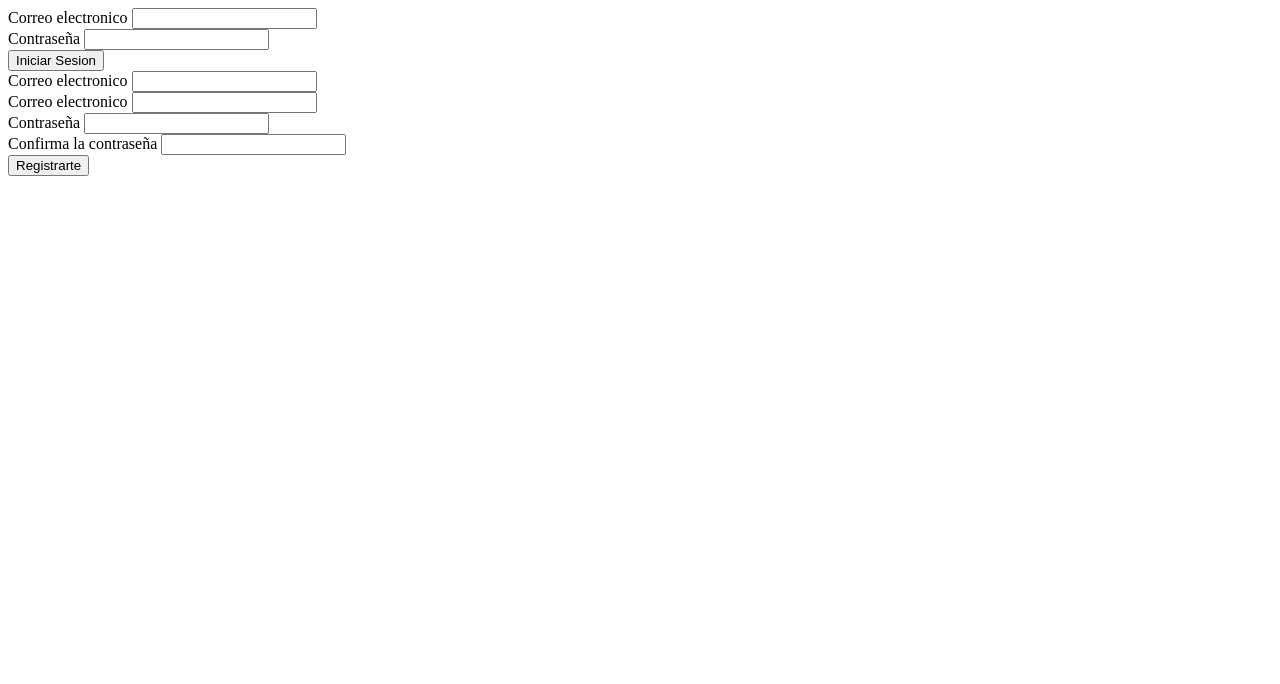
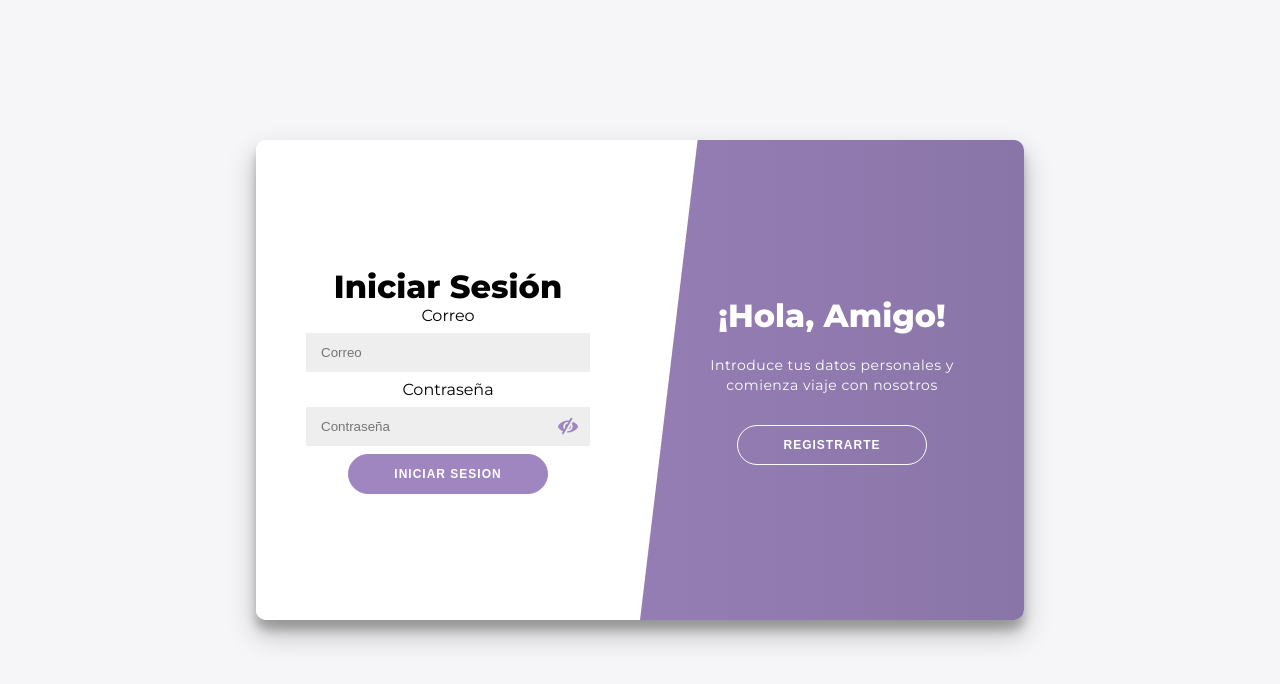
Before and after one commit to new-CarlosEst/ProyectoPracticaCliente, a website with bundled scripts: page loginReg/src/login.html in a window 1280 px wide. Built offline with nearby package versions, Linux system fonts and the light colour scheme.

Commit message:
Diseño + UI/UX + funcionalidades

```diff
--- a/loginReg/server/funciones.js
+++ b/loginReg/server/funciones.js
@@ -60,4 +60,5 @@ export async function insertarDatos(email, user, password) {
 }
 
 //Cierro la conexion
+//Me lo comento pq da error esto, asi que no lo cierro
 // await cerrarConexion();
--- /dev/null
+++ b/loginReg/src/css/login.css
@@ -0,0 +1,243 @@
+@import url('https://fonts.googleapis.com/css?family=Montserrat:400,800');
+
+* {
+    box-sizing: border-box;
+}
+
+body {
+    background: #f6f5f7;
+    display: flex;
+    justify-content: center;
+    align-items: center;
+    flex-direction: column;
+    font-family: 'Montserrat', sans-serif;
+    height: 100vh;
+    margin: -20px 0 50px;
+}
+
+h1 {
+    font-weight: bold;
+    margin: 0;
+}
+
+h2 {
+    text-align: center;
+}
+
+p {
+    font-size: 14px;
+    font-weight: 100;
+    line-height: 20px;
+    letter-spacing: 0.5px;
+    margin: 20px 0 30px;
+}
+
+span {
+    font-size: 12px;
+}
+
+a {
+    color: #333;
+    font-size: 14px;
+    text-decoration: none;
+    margin: 15px 0;
+}
+
+button {
+    border-radius: 20px;
+    border: 1px solid #9F86C0;
+    background-color: #9F86C0;
+    color: #FFFFFF;
+    font-size: 12px;
+    font-weight: bold;
+    padding: 12px 45px;
+    letter-spacing: 1px;
+    text-transform: uppercase;
+    transition: transform 80ms ease-in;
+    cursor: pointer;
+}
+
+button:active {
+    transform: scale(0.95);
+}
+
+button:focus {
+    outline: none;
+}
+
+button.ghost {
+    background-color: transparent;
+    border-color: #FFFFFF;
+}
+
+form {
+    background-color: #FFFFFF;
+    display: flex;
+    align-items: center;
+    justify-content: center;
+    flex-direction: column;
+    padding: 0 50px;
+    height: 100%;
+    text-align: center;
+}
+
+input {
+    background-color: #eee;
+    border: none;
+    padding: 12px 15px;
+    margin: 8px 0;
+    width: 100%;
+}
+
+.container {
+    background-color: #fff;
+    border-radius: 10px;
+    box-shadow: 0 14px 28px rgba(0, 0, 0, 0.25),
+        0 10px 10px rgba(0, 0, 0, 0.22);
+    position: relative;
+    overflow: hidden;
+    width: 768px;
+    max-width: 100%;
+    min-height: 480px;
+}
+
+.form-container {
+    position: absolute;
+    top: 0;
+    height: 100%;
+    transition: all 0.6s ease-in-out;
+}
+
+.sign-in-container {
+    left: 0;
+    width: 50%;
+    z-index: 2;
+}
+
+.container.right-panel-active .sign-in-container {
+    transform: translateX(100%);
+}
+
+.sign-up-container {
+    left: 0;
+    width: 50%;
+    opacity: 0;
+    z-index: 1;
+}
+
+.container.right-panel-active .sign-up-container {
+    transform: translateX(100%);
+    opacity: 1;
+    z-index: 5;
+    animation: show 0.6s;
+}
+
+@keyframes show {
+
+    0%,
+    49.99% {
+        opacity: 0;
+        z-index: 1;
+    }
+
+    50%,
+    100% {
+        opacity: 1;
+        z-index: 5;
+    }
+}
+
+.overlay-container {
+    position: absolute;
+    top: 0;
+    left: 50%;
+    width: 50%;
+    height: 100%;
+    overflow: hidden;
+    transition: transform 0.6s ease-in-out, clip-path 0.6s ease-in-out;
+    z-index: 100;
+    clip-path: polygon(15% 0, 100% 0, 100% 100%, 0% 100%);
+}
+
+.container.right-panel-active .overlay-container {
+    transform: translateX(-100%);
+    clip-path: polygon(0 0, 85% 0, 100% 100%, 0% 100%);
+}
+
+.overlay {
+    background: #9F86C0;
+    background: -webkit-linear-gradient(to right, #9F86C0, #8a75a8);
+    background: linear-gradient(to right, #9F86C0, #8a75a8);
+    background-repeat: no-repeat;
+    background-size: cover;
+    background-position: 0 0;
+    color: #FFFFFF;
+    position: relative;
+    left: -100%;
+    height: 100%;
+    width: 200%;
+    transform: translateX(0);
+    transition: transform 0.6s ease-in-out;
+}
+
+.container.right-panel-active .overlay {
+    transform: translateX(50%);
+}
+
+.overlay-panel {
+    position: absolute;
+    display: flex;
+    align-items: center;
+    justify-content: center;
+    flex-direction: column;
+    padding: 0 40px;
+    text-align: center;
+    top: 0;
+    height: 100%;
+    width: 50%;
+    transform: translateX(0);
+    transition: transform 0.6s ease-in-out;
+}
+
+.overlay-left {
+    transform: translateX(-20%);
+}
+
+.container.right-panel-active .overlay-left {
+    transform: translateX(0);
+}
+
+.overlay-right {
+    right: 0;
+    transform: translateX(0);
+}
+
+.container.right-panel-active .overlay-right {
+    transform: translateX(20%);
+}
+
+/* Password Toggle */
+.password-container {
+    position: relative;
+    width: 100%;
+}
+
+.password-container input {
+    width: 100%;
+    padding-right: 40px;
+}
+
+.eye-icon {
+    position: absolute;
+    right: 12px;
+    top: 50%;
+    transform: translateY(-50%);
+    width: 20px;
+    height: 20px;
+    cursor: pointer;
+    transition: opacity 0.2s ease;
+}
+
+.eye-icon:hover {
+    opacity: 0.7;
+}
--- /dev/null
+++ b/loginReg/src/js/animation.js
@@ -0,0 +1,15 @@
+export function initAnimation() {
+    const signUpButton = document.getElementById('signUp');
+    const signInButton = document.getElementById('signIn');
+    const container = document.getElementById('container');
+
+    if (signUpButton && signInButton && container) {
+        signUpButton.addEventListener('click', () => {
+            container.classList.add("right-panel-active");
+        });
+
+        signInButton.addEventListener('click', () => {
+            container.classList.remove("right-panel-active");
+        });
+    }
+}
--- /dev/null
+++ b/loginReg/src/js/auth.js
@@ -0,0 +1,75 @@
+export function initAuth() {
+    const formLogin = document.getElementById('formLogin');
+    const formRegistro = document.getElementById('formRegistro');
+
+    // Login Form
+    if (formLogin) {
+        formLogin.addEventListener('submit', async (event) => {
+            event.preventDefault();
+
+            const email = document.getElementById('emailLogin').value;
+            const password = document.getElementById('passLogin').value;
+
+            try {
+                const response = await fetch('http://localhost:3000/login', {
+                    method: 'POST',
+                    headers: {
+                        'Content-Type': 'application/json'
+                    },
+                    body: JSON.stringify({ email, password })
+                });
+
+                const data = await response.json();
+                console.log('Login response:', data);
+
+                if (data.ok) {
+                    alert(data.mensaje);
+                } else {
+                    alert(data.mensaje);
+                }
+            } catch (error) {
+                console.error('Error en login:', error);
+                alert('Error al conectar con el servidor');
+            }
+        });
+    }
+
+    // Register Form
+    if (formRegistro) {
+        formRegistro.addEventListener('submit', async (event) => {
+            event.preventDefault();
+
+            const user = document.getElementById('usuario').value;
+            const email = document.getElementById('emailRegistro').value;
+            const password = document.getElementById('passRegistro').value;
+            const confirmPassword = document.getElementById('passConfirmar').value;
+
+            if (password !== confirmPassword) {
+                alert('Las contraseñas no coinciden');
+                return;
+            }
+
+            try {
+                const response = await fetch('http://localhost:3000/register', {
+                    method: 'POST',
+                    headers: {
+                        'Content-Type': 'application/json'
+                    },
+                    body: JSON.stringify({ user, email, password })
+                });
+
+                const data = await response.json();
+                console.log('Register response:', data);
+
+                if (data.ok) {
+                    alert(data.mensaje);
+                } else {
+                    alert(data.mensaje);
+                }
+            } catch (error) {
+                console.error('Error en registro:', error);
+                alert('Error al conectar con el servidor');
+            }
+        });
+    }
+}
--- a/loginReg/src/js/main.js
+++ b/loginReg/src/js/main.js
@@ -1,5 +1,12 @@
-const formLogin = document.getElementById('formLogin');
-const formRegistro = document.getElementById('formRegistro');
+import { initAnimation } from './animation.js';
+import { initAuth } from './auth.js';
+import { initPasswordToggle } from './password.js';
+
+document.addEventListener('DOMContentLoaded', () => {
+    initAnimation();
+    initAuth();
+    initPasswordToggle();
+});
 
 //una ver seleccionado el formualario login paso por aqui
 if (formLogin) {
--- /dev/null
+++ b/loginReg/src/js/password.js
@@ -0,0 +1,31 @@
+export function initPasswordToggle() {
+    // Find all password toggle containers
+    const toggleContainers = document.querySelectorAll('.password-container');
+
+    toggleContainers.forEach(container => {
+        const input = container.querySelector('input');
+        const openEye = container.querySelector('.eye-open');
+        const closedEye = container.querySelector('.eye-closed');
+
+        if (input && openEye && closedEye) {
+            // Initial state: closed eye visible, open eye hidden
+            openEye.style.display = 'none';
+            closedEye.style.display = 'block';
+
+            const toggleVisibility = () => {
+                if (input.type === 'password') {
+                    input.type = 'text';
+                    openEye.style.display = 'block';
+                    closedEye.style.display = 'none';
+                } else {
+                    input.type = 'password';
+                    openEye.style.display = 'none';
+                    closedEye.style.display = 'block';
+                }
+            };
+
+            openEye.addEventListener('click', toggleVisibility);
+            closedEye.addEventListener('click', toggleVisibility);
+        }
+    });
+}
--- a/loginReg/src/login.html
+++ b/loginReg/src/login.html
@@ -4,39 +4,71 @@
 <head>
     <meta name="author" content="new-CarlosEst">
     <meta charset="UTF-8">
-    <meta name="viewport" content="width=device-width, initial-scale=1.0">
-    <title>Login/Register page</title>
-</head>
+    <!DOCTYPE html>
+    <html lang="es">
+
+    <head>
+        <meta name="author" content="new-CarlosEst">
+        <meta charset="UTF-8">
+        <meta name="viewport" content="width=device-width, initial-scale=1.0">
+        <title>Login/Register page</title>
+        <link rel="stylesheet" href="./css/login.css">
+    </head>
 
 <body>
-    <form name="login" action="/login" method="post" id="formLogin">
-        <label for="correo">Correo electronico</label>
-        <input type="text" name="correo" id="emailLogin">
-        <br />
-        <label for="password">Contraseña</label>
-        <!-- todo Hacerme el campo tipo password y que cuando le de a un boton se muestre y se oculte la contraseña -->
-        <input type="text" name="password" id="passLogin">
+    <div class="container" id="container">
+        <div class="form-container sign-up-container">
+            <form name="registro" action="/register" method="post" id="formRegistro">
+                <h1>Crear Cuenta</h1>
+                <label for="usuario">Usuario</label>
+                <input type="text" name="usuario" id="usuario" placeholder="Usuario">
+                <label for="emailRegistro">Correo</label>
+                <input type="text" name="correo" id="emailRegistro" placeholder="Correo">
+                <label for="passRegistro">Contraseña</label>
+                <div class="password-container">
+                    <input type="password" name="password" id="passRegistro" placeholder="Contraseña">
+                    <img src="./resources/ElEyeClose.svg" class="eye-icon eye-closed" alt="Mostrar contraseña">
+                    <img src="./resources/MdiEye.svg" class="eye-icon eye-open" alt="Ocultar contraseña">
+                </div>
+                <label for="passConfirmar">Confirmar Contraseña</label>
+                <div class="password-container">
+                    <input type="password" name="password" id="passConfirmar" placeholder="Confirmar Contraseña">
+                    <img src="./resources/ElEyeClose.svg" class="eye-icon eye-closed" alt="Mostrar contraseña">
+                    <img src="./resources/MdiEye.svg" class="eye-icon eye-open" alt="Ocultar contraseña">
+                </div>
+                <button id="submitRegistro">Registrarte</button>
+            </form>
+        </div>
+        <div class="form-container sign-in-container">
+            <form name="login" action="/login" method="post" id="formLogin">
+                <h1>Iniciar Sesión</h1>
+                <label for="emailLogin">Correo</label>
+                <input type="text" name="correo" id="emailLogin" placeholder="Correo">
+                <label for="passLogin">Contraseña</label>
+                <div class="password-container">
+                    <input type="password" name="password" id="passLogin" placeholder="Contraseña">
+                    <img src="./resources/ElEyeClose.svg" class="eye-icon eye-closed" alt="Mostrar contraseña">
+                    <img src="./resources/MdiEye.svg" class="eye-icon eye-open" alt="Ocultar contraseña">
+                </div>
+                <button id="submitLogin">Iniciar Sesion</button>
+            </form>
+        </div>
+        <div class="overlay-container">
+            <div class="overlay">
+                <div class="overlay-panel overlay-left">
+                    <h1>¡Bienvenido de nuevo!</h1>
+                    <p>Para mantenerte conectado con nosotros, por favor inicia sesión con tu información personal</p>
+                    <button class="ghost" id="signIn">Iniciar Sesión</button>
+                </div>
+                <div class="overlay-panel overlay-right">
+                    <h1>¡Hola, Amigo!</h1>
+                    <p>Introduce tus datos personales y comienza viaje con nosotros</p>
+                    <button class="ghost" id="signUp">Registrarte</button>
+                </div>
+            </div>
+        </div>
+    </div>
 
-        <br />
-        <button id="submit">Iniciar Sesion</button>
-    </form>
-
-    <form name="registro" action="/register" method="post" id="formRegistro">
-        <label for="usuario">Correo electronico</label>
-        <input type="text" name="usuario" id="usuario">
-        <br />
-        <label for="correo">Correo electronico</label>
-        <input type="text" name="correo" id="emailRegistro">
-        <br />
-        <label for="correo">Contraseña</label>
-        <input type="text" name="password" id="passRegistro">
-        <br />
-        <label for="correo">Confirma la contraseña</label>
-        <input type="text" name="password" id="passConfirmar">
-        <br />
-
-        <button id="submint">Registrarte</button>
-    </form>
     <script src="./js/main.js" type="module"></script>
 </body>
 
```
Also changed, not shown: loginReg/src/resources/ElEyeClose.svg (added), loginReg/src/resources/MdiEye.svg (added).
